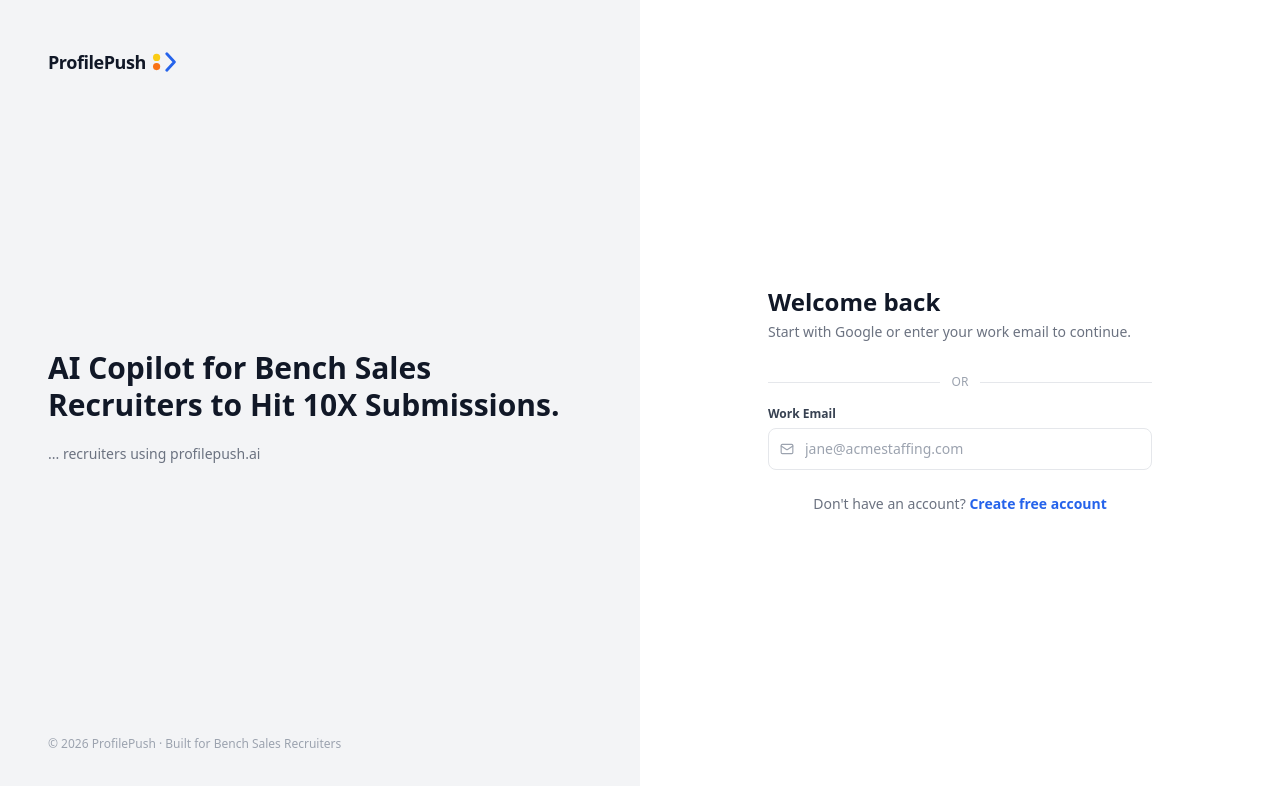
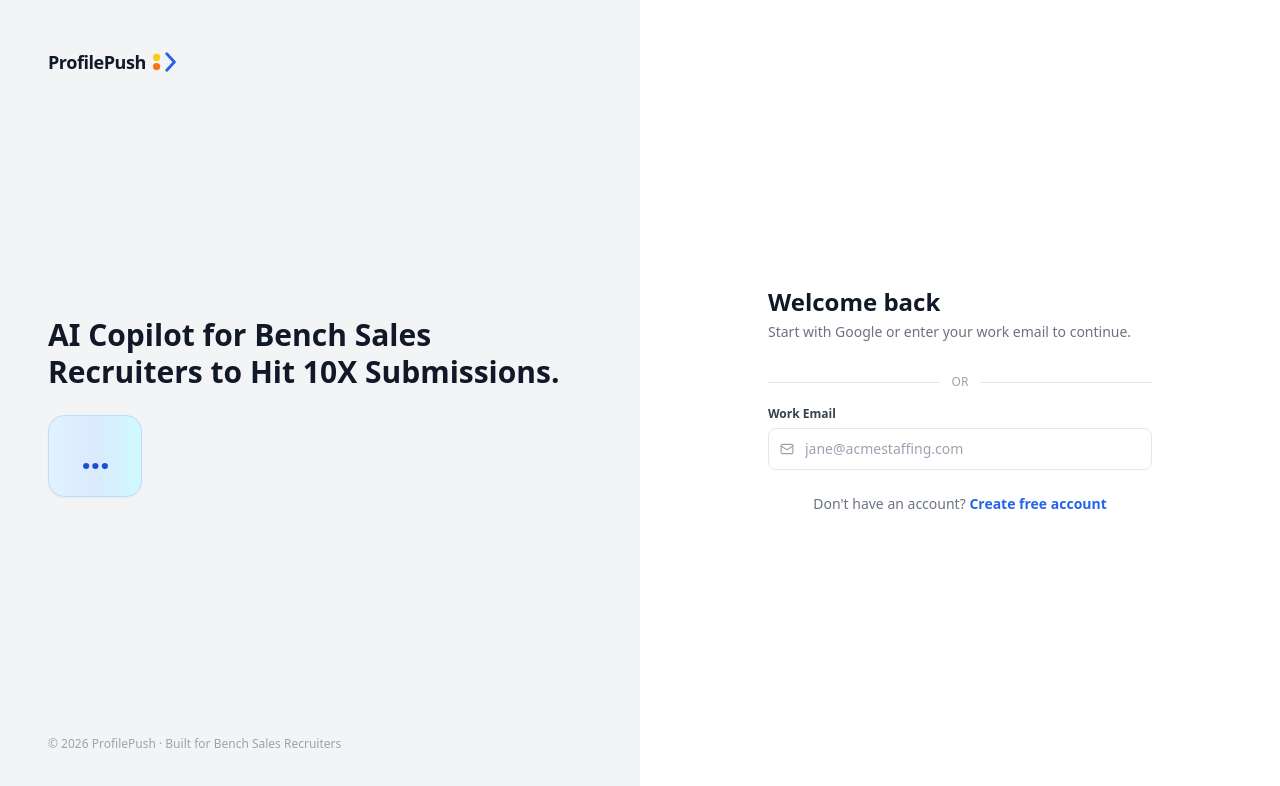
Before and after one commit to profilepush-ai/profilepush, a React (Vite) app: page /signin in a window 1280 px wide. Shown: the top 786 px of the page. Built offline with nearby package versions, Linux system fonts and the light colour scheme; no server answers.

Commit message:
Highlight live recruiter count in branded gradient card

```diff
--- a/src/components/AuthSidePanel.tsx
+++ b/src/components/AuthSidePanel.tsx
@@ -51,9 +51,11 @@ export default function AuthSidePanel() {
             <br />
             Recruiters to Hit 10X Submissions.
           </h2>
-          <p className="text-gray-500 text-sm mt-5">
-            {formatRecruiterCount(recruiterCount)} recruiters using profilepush.ai
-          </p>
+          <div className="mt-6 inline-flex items-center justify-center rounded-2xl bg-gradient-to-r from-sky-100 via-blue-100 to-cyan-100 border border-blue-200 px-8 py-5 shadow-sm">
+            <span className="text-4xl font-extrabold tracking-tight text-blue-700">
+              {formatRecruiterCount(recruiterCount)}
+            </span>
+          </div>
         </div>
       </div>
 
```
